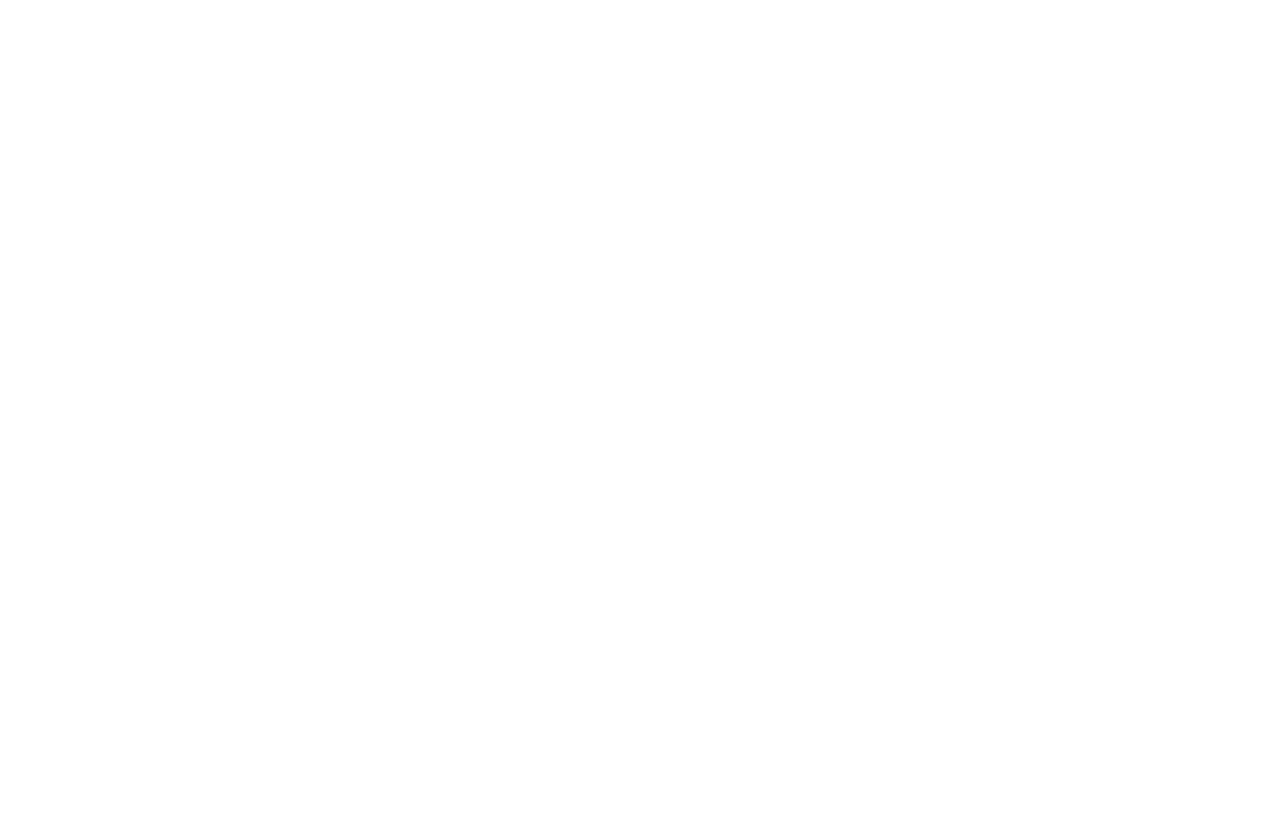
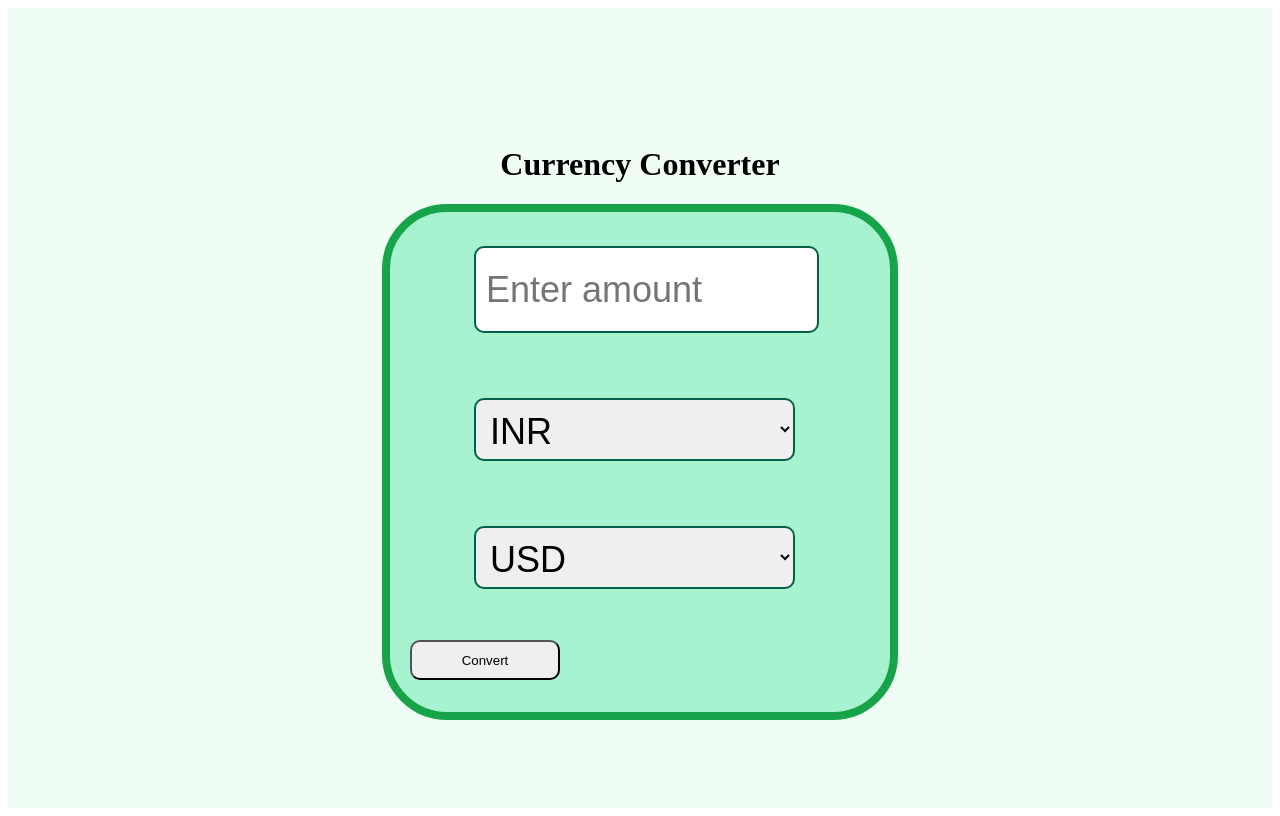
Before and after one commit to Priyes-h/Fintech-web-dev-project, a plain HTML site: page currency.html in a window 1280 px wide. Drawn offline with Linux system fonts and the light colour scheme.

Commit message:
Add code to files

```diff
--- a/currency.html
+++ b/currency.html
@@ -0,0 +1,83 @@
+<!DOCTYPE html>
+<html lang="en">
+<head>
+    <meta charset="UTF-8">
+    <meta name="viewport" content="width=device-width, initial-scale=1.0">
+    <title>Document</title>
+    <script src="script.js"></script>
+</head>
+<style>
+    h1{
+        text-align: center;
+        margin-top: 50px;
+    }
+    .body{
+        display: flex;
+        justify-content: center;
+        align-items: center;
+        height: 100vh;
+        background-color: #F0FDF4;
+    }
+    .conv{
+        width: 500px;
+        height: 500px;
+        background-color:#A7F3D0;
+        border-radius: 65px;
+        border: 8px solid #16A34A;
+    }
+ input, select {
+    width: 321px;
+    height: 63px;
+    margin: 34px 8px 31px 84px;
+    border-radius: 10px;
+    border: 2px solid #065F46;
+    font-size: 36px;
+    padding: 10px;
+}
+p {
+    margin: -59px -138px -37px 33px;
+    text-align: center;
+    font-size: 24px;
+    font-weight: bold;
+}
+    button{
+        width: 150px;
+        height: 40px;
+        margin: 20px;
+        border-radius: 10px;            }
+</style>
+<body>
+
+    <div class="body">
+        <div>
+            <h1>Currency Converter</h1>
+        <div class="conv">
+
+            <input type="number" id="amount" placeholder="Enter amount">
+
+    <label></label>
+    <select id="fromCurrency">
+      <option >INR</option>
+      <option >USD</option>
+      <option >EUR</option>
+    </select>
+
+    <label></label>
+    <select id="toCurrency">
+      <option>USD</option>
+      <option >INR</option>
+      <option >EUR</option>
+    </select>
+
+    <button onclick="convert()">Convert</button>
+
+    <p id="result"></p>
+  </div>
+
+        </div>
+
+    </div>
+
+</body>
+
+</html>
--- a/script.js
+++ b/script.js
@@ -0,0 +1,50 @@
+function currency() {
+    window.location.href = "currency.html";
+}
+function trans(){
+    window.location.href = "transfer.html";
+}
+function convert(){
+
+            let amount = document.getElementById("amount").value;
+            let from = document.getElementById("fromCurrency").value;
+            let to = document.getElementById("toCurrency").value;
+
+            let result = 0;
+            let meow = "";
+
+
+            if (from === "INR" && to === "USD") {
+                result = amount / 90;
+                 meow = "$";
+            }
+
+            if (from === "USD" && to === "INR") {
+                result = amount * 90;
+                meow = "₹";
+
+            }
+
+            if (from === "INR" && to === "EUR") {
+                result = amount / 100;
+                meow = "€";
+            }
+            if (from === "EUR" && to === "INR") {
+                result = amount * 100;
+                 meow = "₹";
+            }
+            if (from === "USD" && to === "EUR") {
+                result = amount * 0.95;
+                 meow = "€";
+            }
+            if (from === "EUR" && to === "USD") {
+                result = amount / 0.95;
+                 meow = "$";
+            }
+
+            document.getElementById("result").textContent = "Converted Value: " + result.toFixed(2) + meow ;
+        }
+        function transfer(){
+            alert("Transfer Successful");
+            document.getElementById("sucess").style.opacity = "1";
+        }
```
Also changed, not shown: index.html (+4 -2 lines), transfer.html (+78 -0 lines).
